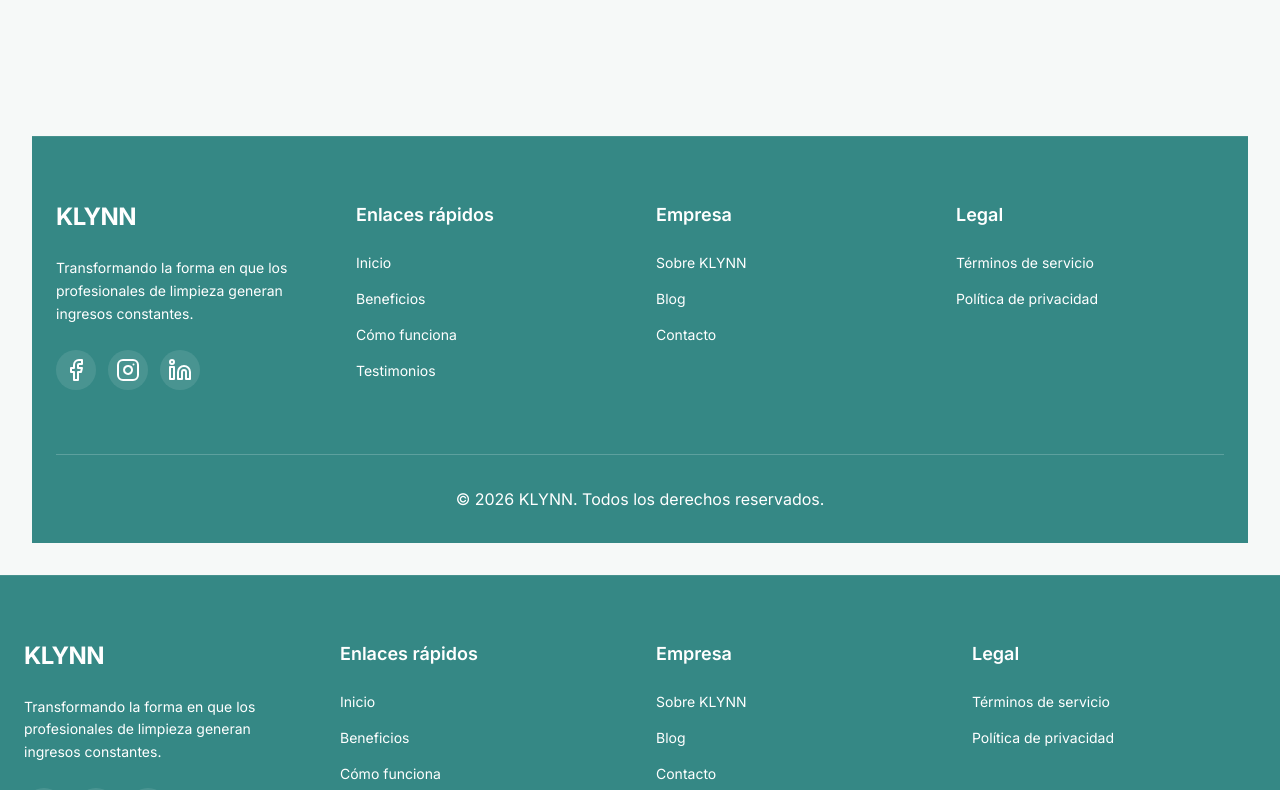
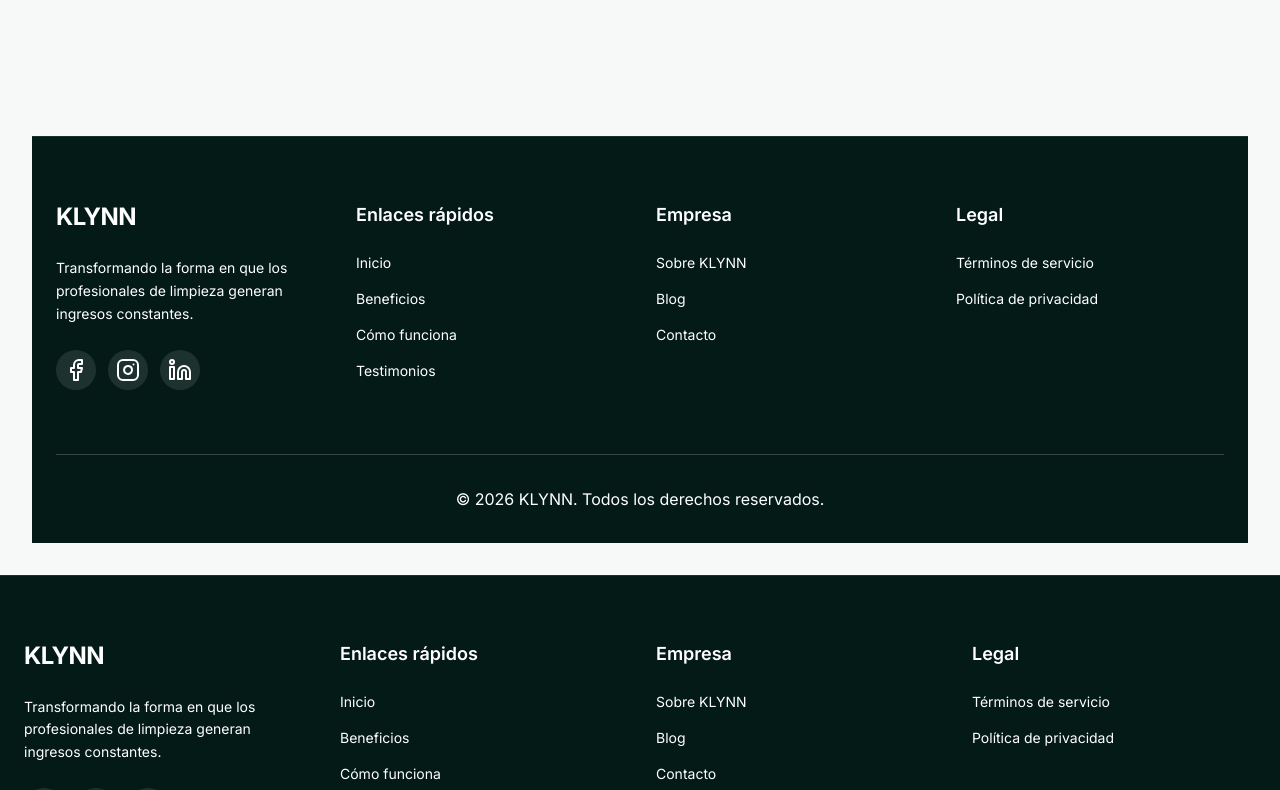
Before and after one commit to hostklynn-ux/klynn-landing, a Next.js app: page / in a window 1280 px wide. Shown: the part 5260-6050 px from the top of the page. Built offline with nearby package versions, Linux system fonts and the light colour scheme.

Commit message:
style: change some details on footer

```diff
--- a/src/components/landing/Footer.tsx
+++ b/src/components/landing/Footer.tsx
@@ -1,4 +1,3 @@
-import Image from "next/image";
 import Link from "next/link";
 import {
   Facebook,
@@ -8,7 +7,7 @@ import {
 
 const Footer = () => {
   return (
-    <footer className="bg-secondary text-white pt-16 pb-8 border-t border-border/10">
+    <footer className="bg-[#041a17] text-white pt-16 pb-8 border-t border-border/10">
       <div className="container mx-auto px-6 max-w-7xl">
 
         <div className="grid grid-cols-1 md:grid-cols-2 lg:grid-cols-4 gap-10 lg:gap-8 mb-16">
@@ -63,7 +62,7 @@ const Footer = () => {
             <h3 className="font-semibold text-lg mb-6">Legal</h3>
             <ul className="space-y-4 text-sm text-secondary-foreground">
               <li className="flex items-center gap-2">
-                <li><Link href="#" className="hover:text-primary transition-colors">Términos de servicio</Link></li>
+                <Link href="#" className="hover:text-primary transition-colors">Términos de servicio</Link>
               </li>
               <li className="flex items-center gap-2">
                 <Link href="#" className="hover:text-primary transition-colors">Política de privacidad</Link>
```
